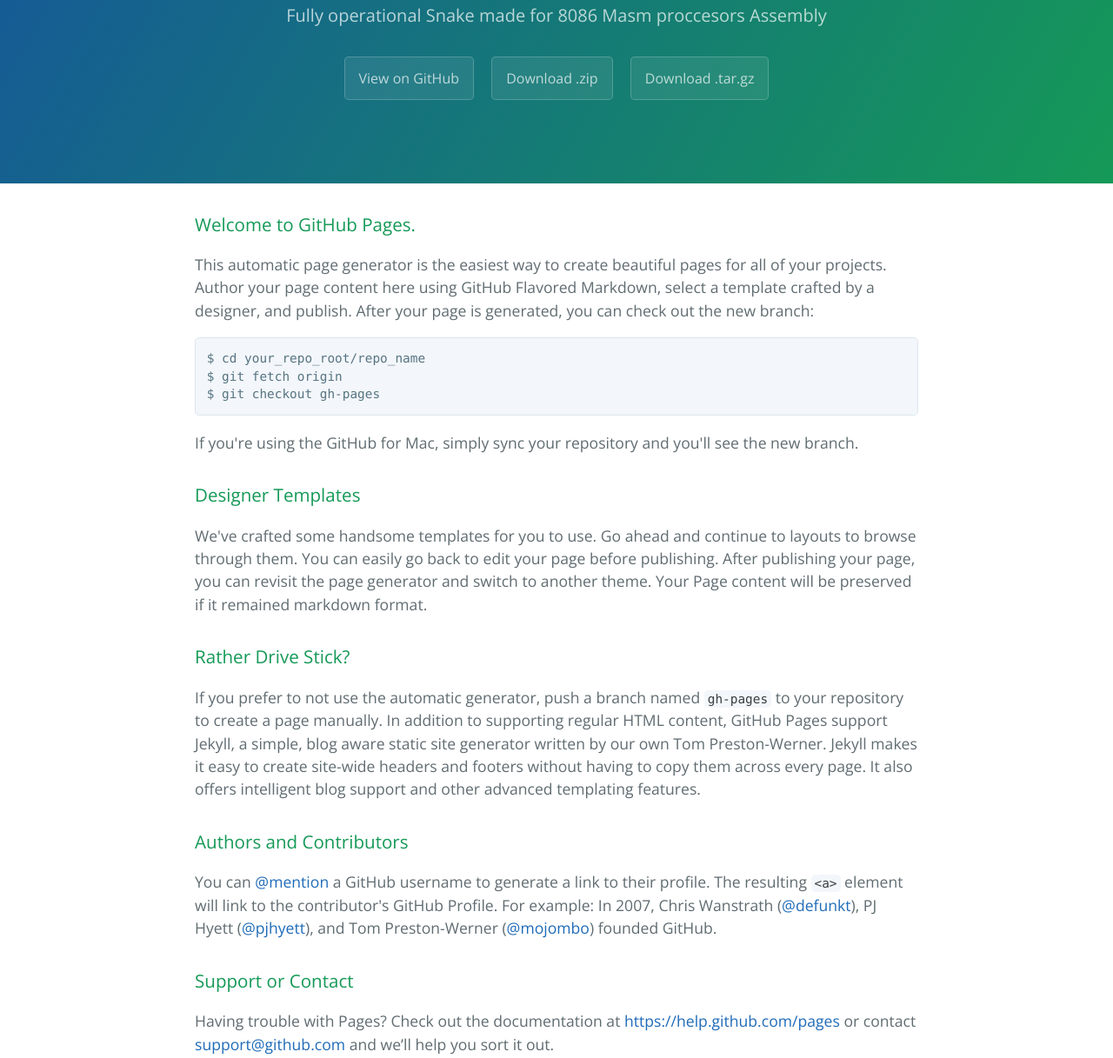
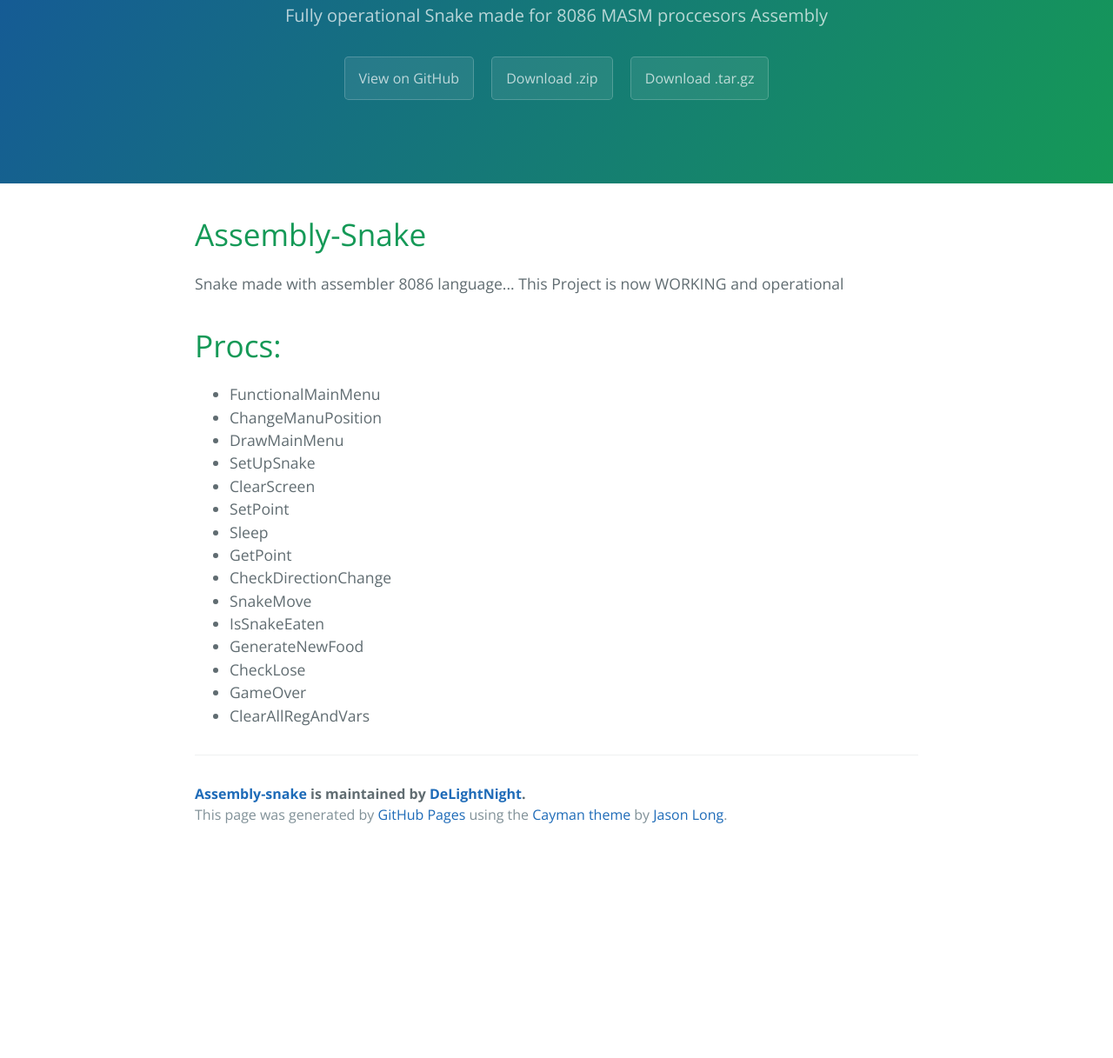
Before and after one commit to AsafFisher/Assembly-Snake, a plain HTML site: page index.html in a window 1280 px wide. Shown: the part 172-1389 px from the top of the page at 87% size. After the commit the page ends 1153 px from the top, so only its background shows below. Drawn offline with nearby package versions, Linux system fonts and the light colour scheme.

```diff
--- a/index.html
+++ b/index.html
@@ -12,44 +12,39 @@
   <body>
     <section class="page-header">
       <h1 class="project-name">Assembly-snake</h1>
-      <h2 class="project-tagline">Fully operational Snake made for 8086 Masm proccesors Assembly</h2>
+      <h2 class="project-tagline">Fully operational Snake made for 8086 MASM proccesors Assembly</h2>
       <a href="https://github.com/DeLightNight/Assembly-Snake" class="btn">View on GitHub</a>
       <a href="https://github.com/DeLightNight/Assembly-Snake/zipball/master" class="btn">Download .zip</a>
       <a href="https://github.com/DeLightNight/Assembly-Snake/tarball/master" class="btn">Download .tar.gz</a>
     </section>
 
     <section class="main-content">
-      <h3>
-<a id="welcome-to-github-pages" class="anchor" href="#welcome-to-github-pages" aria-hidden="true"><span class="octicon octicon-link"></span></a>Welcome to GitHub Pages.</h3>
+      <h1>
+<a id="assembly-snake" class="anchor" href="#assembly-snake" aria-hidden="true"><span class="octicon octicon-link"></span></a>Assembly-Snake</h1>
 
-<p>This automatic page generator is the easiest way to create beautiful pages for all of your projects. Author your page content here using GitHub Flavored Markdown, select a template crafted by a designer, and publish. After your page is generated, you can check out the new branch:</p>
+<p>Snake made with assembler 8086 language...
+This Project is now WORKING and operational</p>
 
-<pre><code>$ cd your_repo_root/repo_name
-$ git fetch origin
-$ git checkout gh-pages
-</code></pre>
+<h1>
+<a id="procs" class="anchor" href="#procs" aria-hidden="true"><span class="octicon octicon-link"></span></a>Procs:</h1>
 
-<p>If you're using the GitHub for Mac, simply sync your repository and you'll see the new branch.</p>
-
-<h3>
-<a id="designer-templates" class="anchor" href="#designer-templates" aria-hidden="true"><span class="octicon octicon-link"></span></a>Designer Templates</h3>
-
-<p>We've crafted some handsome templates for you to use. Go ahead and continue to layouts to browse through them. You can easily go back to edit your page before publishing. After publishing your page, you can revisit the page generator and switch to another theme. Your Page content will be preserved if it remained markdown format.</p>
-
-<h3>
-<a id="rather-drive-stick" class="anchor" href="#rather-drive-stick" aria-hidden="true"><span class="octicon octicon-link"></span></a>Rather Drive Stick?</h3>
-
-<p>If you prefer to not use the automatic generator, push a branch named <code>gh-pages</code> to your repository to create a page manually. In addition to supporting regular HTML content, GitHub Pages support Jekyll, a simple, blog aware static site generator written by our own Tom Preston-Werner. Jekyll makes it easy to create site-wide headers and footers without having to copy them across every page. It also offers intelligent blog support and other advanced templating features.</p>
-
-<h3>
-<a id="authors-and-contributors" class="anchor" href="#authors-and-contributors" aria-hidden="true"><span class="octicon octicon-link"></span></a>Authors and Contributors</h3>
-
-<p>You can <a href="https://github.com/blog/821" class="user-mention">@mention</a> a GitHub username to generate a link to their profile. The resulting <code>&lt;a&gt;</code> element will link to the contributor's GitHub Profile. For example: In 2007, Chris Wanstrath (<a href="https://github.com/defunkt" class="user-mention">@defunkt</a>), PJ Hyett (<a href="https://github.com/pjhyett" class="user-mention">@pjhyett</a>), and Tom Preston-Werner (<a href="https://github.com/mojombo" class="user-mention">@mojombo</a>) founded GitHub.</p>
-
-<h3>
-<a id="support-or-contact" class="anchor" href="#support-or-contact" aria-hidden="true"><span class="octicon octicon-link"></span></a>Support or Contact</h3>
-
-<p>Having trouble with Pages? Check out the documentation at <a href="https://help.github.com/pages">https://help.github.com/pages</a> or contact <a href="mailto:support@github.com">support@github.com</a> and we’ll help you sort it out.</p>
+<ul>
+<li>FunctionalMainMenu</li>
+<li>ChangeManuPosition</li>
+<li>DrawMainMenu</li>
+<li>SetUpSnake</li>
+<li>ClearScreen</li>
+<li>SetPoint</li>
+<li>Sleep</li>
+<li>GetPoint</li>
+<li>CheckDirectionChange</li>
+<li>SnakeMove</li>
+<li>IsSnakeEaten</li>
+<li>GenerateNewFood</li>
+<li>CheckLose</li>
+<li>GameOver</li>
+<li>ClearAllRegAndVars</li>
+</ul>
 
       <footer class="site-footer">
         <span class="site-footer-owner"><a href="https://github.com/DeLightNight/Assembly-Snake">Assembly-snake</a> is maintained by <a href="https://github.com/DeLightNight">DeLightNight</a>.</span>
```
Also changed, not shown: params.json (+1 -1 lines).
